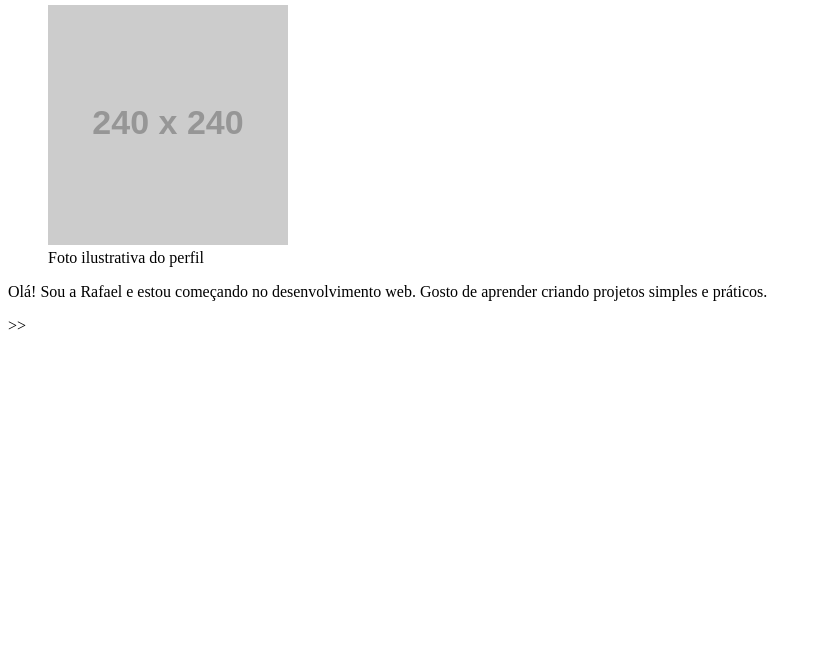
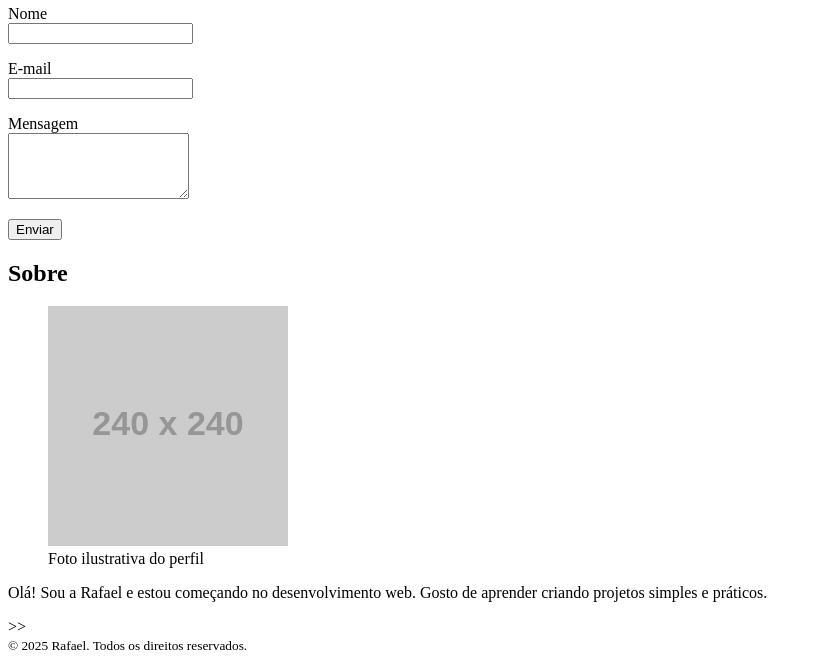
Before and after one commit to RafaelSantos276/portfolio-html, a plain HTML site: page index.html in a window 1280 px wide. Shown: the part 597-1259 px from the top of the page, without its empty margins (0-818 px from the left). Before the commit the page ends 940 px from the top, so only its background shows below. Drawn offline with Linux system fonts and the light colour scheme; placeholder pictures from the web are drawn by us.

Commit message:
Update index.html

```diff
--- a/index.html
+++ b/index.html
@@ -3,13 +3,13 @@
 <head>
 <meta charset="utf-8">
 <meta name="viewport" content="width=device-width, initial-scale=1">
-<title>Portfólio de Maria Silva</title>
+<title>Portfólio de Rafael</title>
 <meta name="description" content="Portfólio simples feito em HTML puro.">
 </head>
 <body>
 <<header>
 
-<h1>Portfólio de Maria Silva</h1>
+<h1>Portfólio de Rafael</h1>
 <p>Estudante de desenvolvimento web — HTML, CSS e JavaScript.</p>
 <nav aria-label="Navegação principal">
 <ul>
@@ -42,6 +42,27 @@ MDN Web Docs
 <p>Estruturação de conteúdo com títulos, parágrafos e imagens.</p>
 </article>
 </section>>
+<section id="contato">
+<h2>Contato</h2>
+<form action="#" method="post">
+<p>
+<label for="nome">Nome</label><br>
+<input id="nome" name="nome" type="text" required>
+</p>
+<p>
+<label for="email">E-mail</label><br>
+<input id="email" name="email" type="email" required>
+</p>
+<p>
+<label for="mensagem">Mensagem</label><br>
+<textarea id="mensagem" name="mensagem" rows="4"
+required></textarea>
+</p>
+<p>
+<button type="submit">Enviar</button>
+</p>
+</form>
+</section>
 <section id="sobre">
 <h2>Sobre</h2>
 <figure>
@@ -55,4 +76,8 @@ Gosto de aprender criando projetos simples e práticos.
 </p>
 </section>>>
 </body>
+</main>
+<footer>
+<small>&copy; 2025 Rafael. Todos os direitos reservados.</small>
+</footer>
 </html>
```
